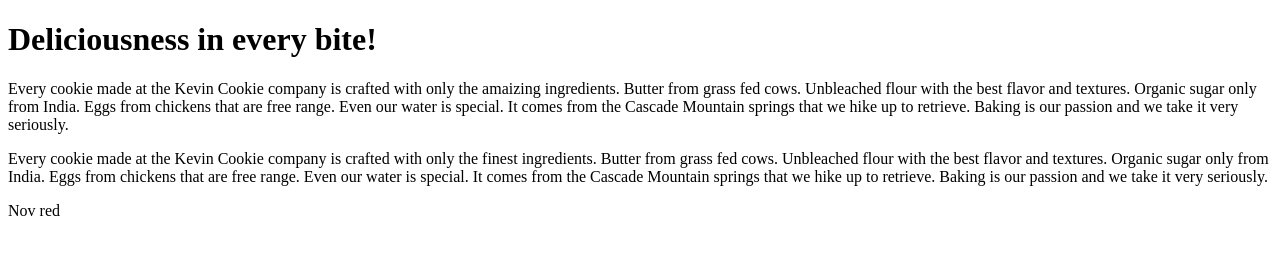
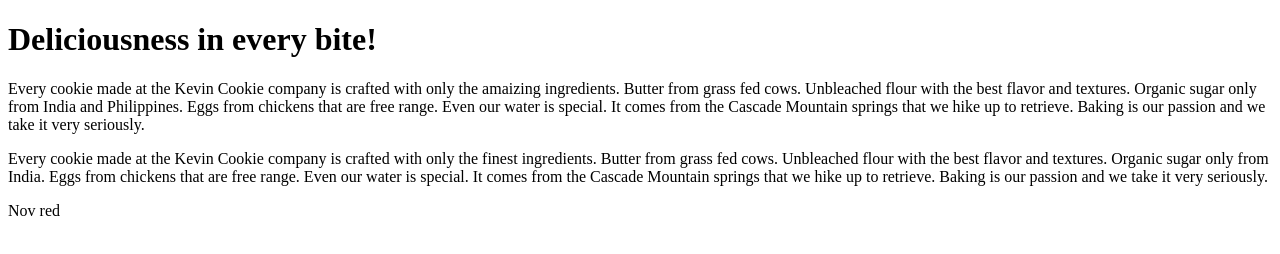
Before and after one commit to InfosTe/KevinCookieCompany.com, a plain HTML site: page index.htm in a window 1280 px wide. Drawn offline with Linux system fonts and the light colour scheme.

Commit message:
Update index.htm

```diff
--- a/index.htm
+++ b/index.htm
@@ -3,7 +3,7 @@
 <body>
 
 <h1>Deliciousness in every bite!</h1>
-<p>Every cookie made at the Kevin Cookie company is crafted with only the amaizing ingredients. Butter from grass fed cows. Unbleached flour with the best flavor and textures. Organic sugar only from India. Eggs from chickens that are free range. Even our water is special. It comes from the Cascade Mountain springs that we hike up to retrieve. Baking is our passion and we take it very seriously.</p>
+<p>Every cookie made at the Kevin Cookie company is crafted with only the amaizing ingredients. Butter from grass fed cows. Unbleached flour with the best flavor and textures. Organic sugar only from India and Philippines. Eggs from chickens that are free range. Even our water is special. It comes from the Cascade Mountain springs that we hike up to retrieve. Baking is our passion and we take it very seriously.</p>
 <p>Every cookie made at the Kevin Cookie company is crafted with only the finest ingredients. Butter from grass fed cows. Unbleached flour with the best flavor and textures. Organic sugar only from India. Eggs from chickens that are free range. Even our water is special. It comes from the Cascade Mountain springs that we hike up to retrieve. Baking is our passion and we take it very seriously.</p>
 <p>Nov red</p>
 
```
